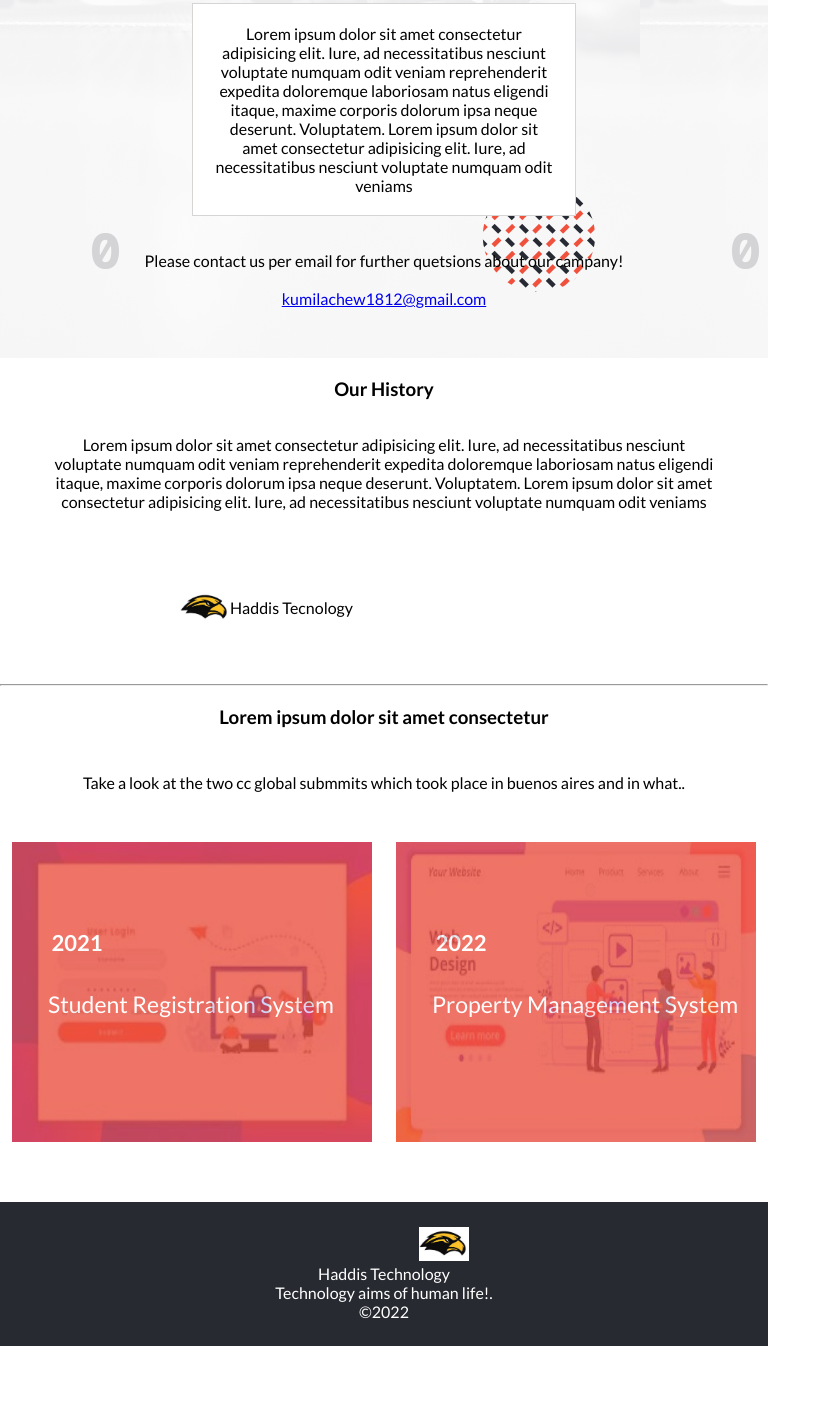
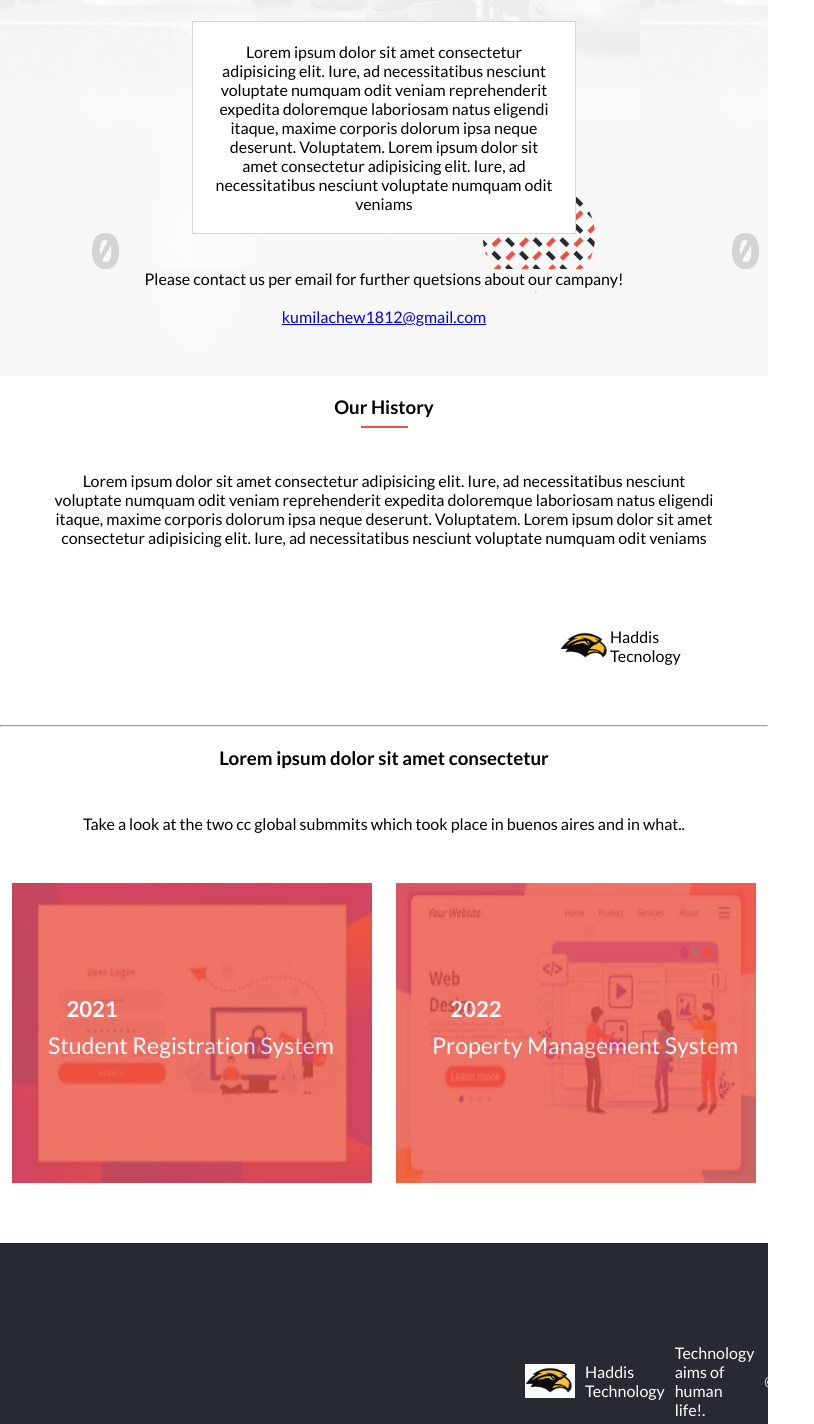
Before and after one commit to Kumilachew-g/capstone-project-one, a website: page about.html in a window 768 px wide. Shown: the part 176-1600 px from the top of the page, 814 px wide, since content can reach past the window. Before the commit the page ends 1522 px from the top, so only its background shows below. Drawn offline with Linux system fonts and the light colour scheme; a web font is replaced by a local one.

Commit message:
update styling

```diff
--- a/css/about.css
+++ b/css/about.css
@@ -150,6 +150,14 @@ i:hover {
     align-items: center;
   }
 
+  .logo-container .histo::after {
+    content: '';
+    width: 45px;
+    display: block;
+    margin: 8px auto;
+    border: 1px solid #ec5242;
+  }
+
   .logo-detail .img-small {
     width: 50px;
   }
@@ -218,6 +226,22 @@ i:hover {
     width: 50px;
     margin-left: 120px;
   }
+  div .footer {
+    flex-direction: row;
+    background-color: #272a31;
+  }
+
+  .foo {
+    display: flex;
+    flex-direction: row;
+    gap: 10px;
+    color: #fff;
+    margin-top: 10px;
+    align-items: center;
+    margin-bottom: 10px;
+    width: 60px;
+    height: 60px;
+  }
 }
 
 .system-txt .txt-1 {
@@ -231,8 +255,8 @@ i:hover {
   color: white;
   font-size: 22px;
   position: absolute;
-  top: 29%;
-  left: 11%;
+  padding-bottom: 50px;
+  margin: 0 auto;
 }
 
 .img-main .img-list {
@@ -287,6 +311,13 @@ i:hover {
   font-size: 25px;
   text-align: center;
 }
+.headlines .advert-txt .create::after {
+  content: '';
+  width: 45px;
+  display: block;
+  margin: 8px auto;
+  border: 1px solid #ec5242;
+}
 
 .address-txt {
   padding-top: 35px;
@@ -294,6 +325,9 @@ i:hover {
   text-align: center;
 }
 
+.address-txt .please {
+  background-color: #f7f7f7;
+}
 .headlines {
   min-height: 100vh;
   display: flex;
@@ -422,6 +456,12 @@ i:hover {
     margin-left: 120px;
   }
 
+  div > .logo-img {
+    align-items: center;
+    display: inline;
+    width: 50px;
+    margin-left: 500px;
+  }
   .comp-name {
     display: inline;
   }
@@ -448,6 +488,14 @@ i:hover {
     align-items: center;
   }
 
+  .logo-container .histo::after {
+    content: '';
+    width: 45px;
+    display: block;
+    margin: 8px auto;
+    border: 1px solid #ec5242;
+  }
+
   .logo-para {
     width: 100%;
     text-align: center;
@@ -471,15 +519,31 @@ i:hover {
     top: 45%;
     left: 10%;
   }
-
-  .footer {
-    background-color: #272a31;
-    color: #fff;
-    padding: 25px;
-    margin-top: 60px;
-    text-align: center;
+  .system-txt .year {
+    color: white;
+    font-size: 22px;
+    position: absolute;
+    padding-bottom: 50px;
+    margin-right: 200px;
   }
 
+  div .footer {
+    flex-direction: row;
+    background-color: #272a31;
+  }
+
+  .foo {
+    display: flex;
+    flex-direction: row;
+    gap: 10px;
+    color: #fff;
+    margin-top: 50px;
+    padding-right: 600px;
+    padding-bottom: 25px;
+    padding-top: 25px;
+    width: 100%;
+    height: 100%;
+  }
   .home-link {
     display: none;
   }
--- a/css/style.css
+++ b/css/style.css
@@ -6,6 +6,10 @@
   padding: 0;
   box-sizing: border-box;
   font-family: 'lato', Arial, Helvetica, sans-serif;
+}
+
+h1 {
+  font-weight: bolder;
 }
 
 .primary-nav {
@@ -167,6 +171,43 @@ i:hover {
     background-color: #111;
     height: 100vh;
   }
+
+  .card {
+    display: flex;
+    background-color: #272a31;
+    margin: 10px;
+    color: #fff;
+    padding: 10px 5px;
+    opacity: 0.8;
+    flex: 1;
+  }
+
+  .card-img {
+    font-size: 20px;
+    color: #fff;
+    margin: 7px;
+  }
+
+  .card .card-title {
+    font-size: 16px;
+    font-family: 'lato', Arial, Helvetica, sans-serif;
+    color: #ec5242;
+    padding: 8px;
+  }
+
+  .card .card-txt {
+    font-size: 15px;
+    font-family: 'lato', Arial, Helvetica, sans-serif;
+    padding: 10px;
+  }
+
+  .foo {
+    display: flex;
+    flex-direction: row;
+    gap: 10px;
+    width: 50px;
+    height: 50px;
+  }
 }
 
 .advert-txt {
@@ -177,6 +218,9 @@ i:hover {
   font-size: 25px;
 }
 
+.address-txt h2 {
+  margin-top: 30px;
+}
 .box-txt {
   border: 2px solid white;
   margin: 0 auto;
@@ -197,11 +241,19 @@ i:hover {
 
 .main-pro {
   display: flex;
-  justify-content: center;
-  text-decoration: underline;
-  text-decoration-color: #fff;
-  margin-bottom: 40px;
   padding-top: 30px;
+  padding-bottom: 25px;
+  display: block;
+  text-align: center;
+}
+
+.main-pro::after {
+  content: '';
+  display: block;
+  border: 1px solid #ec5242;
+  width: 60px;
+  text-align: center;
+  margin: 10px auto;
 }
 
 .main-program {
@@ -218,30 +270,6 @@ i:hover {
   flex-wrap: wrap;
   align-items: center;
   gap: 5px;
-}
-
-.card {
-  display: flex;
-  justify-content: center;
-  align-items: center;
-  flex-direction: column;
-  background-color: #272a31;
-  width: 230px;
-  height: auto;
-  position: relative;
-  transition: all 0.3s ease-in;
-  padding: 20px;
-}
-
-.card .card-title {
-  padding: 20px 10px;
-  font-size: 1.5rem;
-  color: #ec5242;
-  font-weight: bold;
-}
-
-.card:hover {
-  background: #494b4e;
 }
 
 .see-all {
@@ -347,10 +375,11 @@ i:hover {
 
 .parts li {
   padding: 12px;
+  list-style-type: none;
 }
 
 .partner-logo {
-  width: 100%;
+  width: 60px;
   height: 100%;
 }
 
@@ -372,7 +401,7 @@ i:hover {
   width: 45px;
   display: block;
   margin: 8px auto;
-  border: 2px solid #ec5242;
+  border: 1px solid #ec5242;
 }
 
 .photo {
@@ -381,27 +410,6 @@ i:hover {
   position: relative;
   margin-right: 32px;
   object-fit: cover;
-}
-
-.footer {
-  display: flex;
-  flex-direction: column;
-  justify-content: center;
-  align-items: center;
-  background-color: white;
-  padding: 10px;
-}
-
-.footer .footer-logo {
-  display: flex;
-  padding: 0 2px;
-  align-items: center;
-}
-
-.footer p {
-  font-size: 18px;
-  color: #272a31;
-  padding: 5px;
 }
 
 @media screen and (min-width: 768px) {
@@ -493,8 +501,10 @@ i:hover {
   .box-txt {
     border: 2px solid white;
     margin-left: 80px;
+    margin-top: 25px;
     padding: 10px;
     width: 550px;
+    background-color: #fff;
   }
 
   .address-txt {
@@ -508,6 +518,30 @@ i:hover {
     flex-direction: column;
     justify-content: center;
     background-image: url(../images/Back-mobile.png);
+  }
+
+  .card {
+    display: flex;
+    justify-content: center;
+    align-items: center;
+    flex-direction: column;
+    background-color: #272a31;
+    width: 230px;
+    height: auto;
+    position: relative;
+    transition: all 0.3s ease-in;
+    padding: 20px;
+  }
+
+  .card .card-title {
+    padding: 20px 10px;
+    font-size: 1.5rem;
+    color: #ec5242;
+    font-weight: bold;
+  }
+
+  .card:hover {
+    background: #494b4e;
   }
 
   .trainer-container {
@@ -547,4 +581,14 @@ i:hover {
   .footer {
     flex-direction: row;
   }
+
+  .foo {
+    display: flex;
+    flex-direction: row;
+    gap: 10px;
+    margin: 0 auto;
+    padding-right: 600px;
+    width: 50px;
+    height: 50px;
+  }
 }
```
